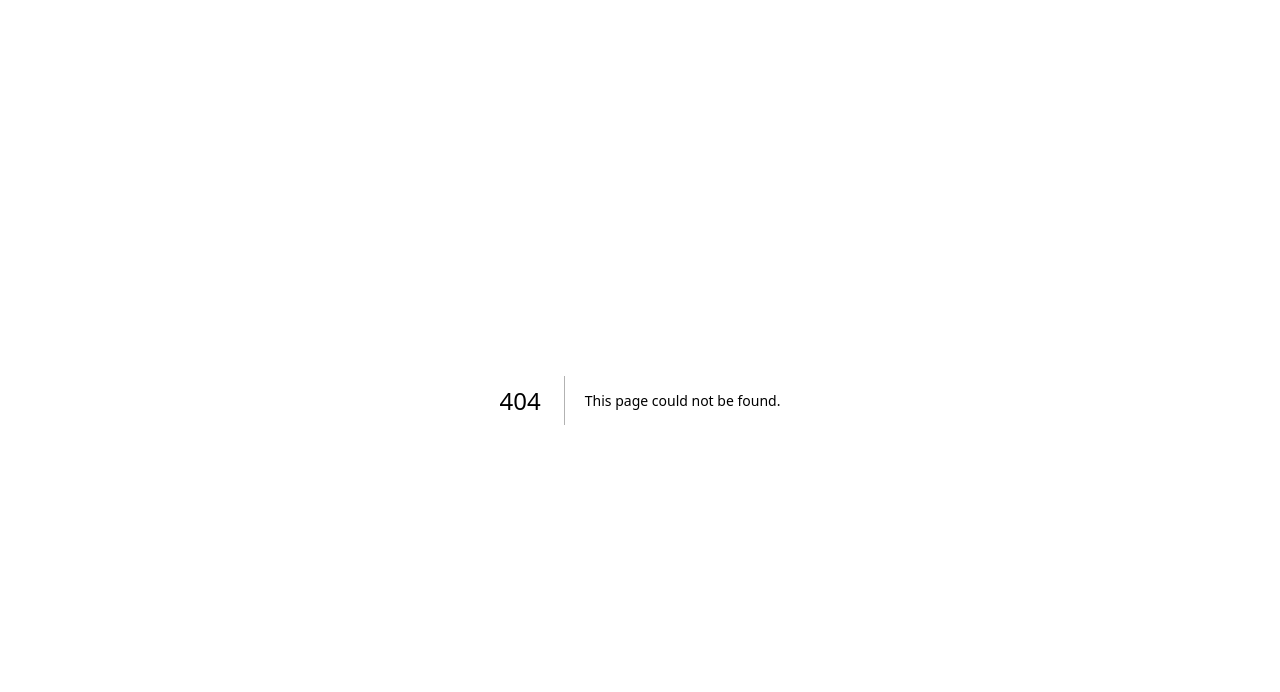
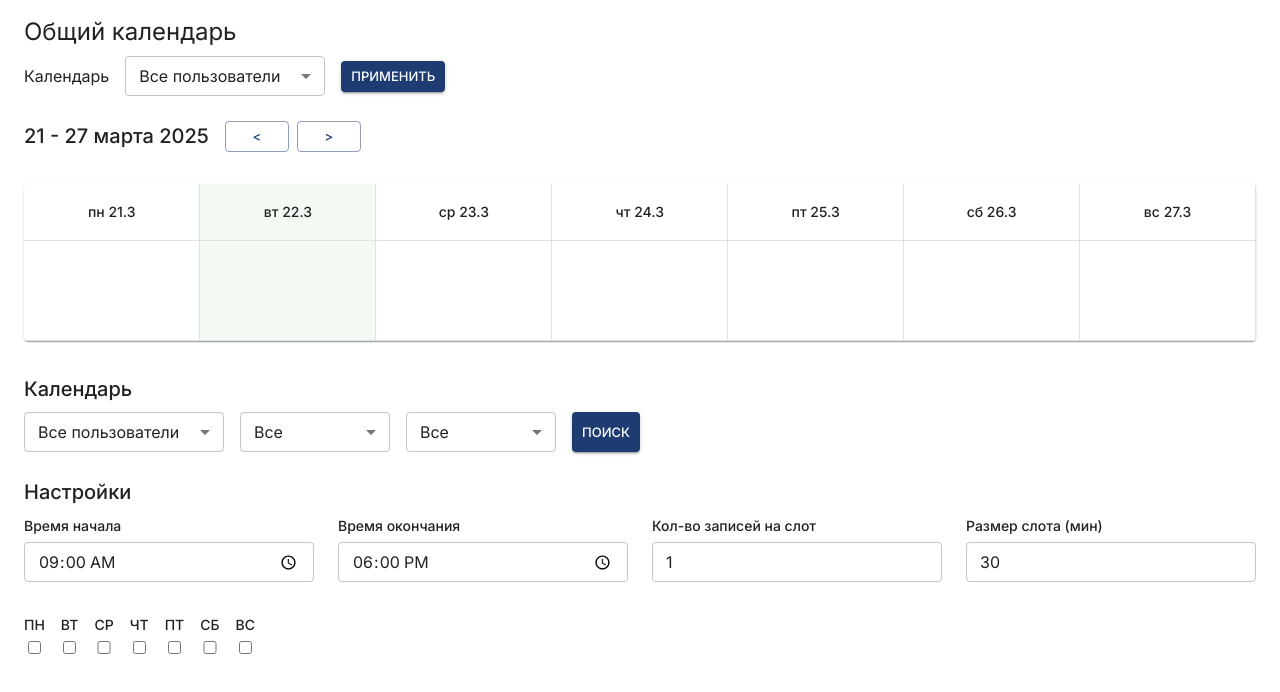
Before and after one commit to Dan4ik3e3e3/stuffix_erp, a Next.js app: page /calendar in a window 1280 px wide. Before the commit this address had no page. Shown: the top 692 px of the page. Built offline with nearby package versions, Linux system fonts and the light colour scheme.

Commit message:
Создана страница календаря с современным дизайном

```diff
--- /dev/null
+++ b/src/app/calendar/page.tsx
@@ -0,0 +1,200 @@
+'use client';
+
+import { useState } from 'react';
+import {
+  Container,
+  Box,
+  Typography,
+  Paper,
+  Button,
+  Select,
+  MenuItem,
+  FormControl,
+  TextField,
+  Grid,
+  Table,
+  TableBody,
+  TableCell,
+  TableContainer,
+  TableHead,
+  TableRow,
+} from '@mui/material';
+
+export default function CalendarPage() {
+  const [selectedUser, setSelectedUser] = useState('all');
+  const [selectedStatus, setSelectedStatus] = useState('all');
+  const [selectedProfession, setSelectedProfession] = useState('all');
+  const [dateRange, setDateRange] = useState(['2025-03-21', '2025-03-27']);
+
+  const days = ['пн', 'вт', 'ср', 'чт', 'пт', 'сб', 'вс'];
+  const currentWeek = dateRange[0].split('-')[2] + ' - ' + dateRange[1].split('-')[2] + ' марта 2025';
+
+  return (
+    <Container maxWidth={false} sx={{ mt: 2 }}>
+      <Typography variant="h5" gutterBottom>
+        Общий календарь
+      </Typography>
+
+      <Box sx={{ mb: 3, display: 'flex', alignItems: 'center', gap: 2 }}>
+        <Typography>Календарь</Typography>
+        <FormControl size="small" sx={{ minWidth: 200 }}>
+          <Select
+            value={selectedUser}
+            onChange={(e) => setSelectedUser(e.target.value)}
+            displayEmpty
+          >
+            <MenuItem value="all">Все пользователи</MenuItem>
+          </Select>
+        </FormControl>
+        <Button variant="contained" size="small">
+          ПРИМЕНИТЬ
+        </Button>
+      </Box>
+
+      <Box sx={{ mb: 4, display: 'flex', alignItems: 'center', gap: 2 }}>
+        <Typography variant="h6">{currentWeek}</Typography>
+        <Box sx={{ display: 'flex', gap: 1 }}>
+          <Button size="small" variant="outlined">&lt;</Button>
+          <Button size="small" variant="outlined">&gt;</Button>
+        </Box>
+      </Box>
+
+      <TableContainer component={Paper} sx={{ mb: 4 }}>
+        <Table>
+          <TableHead>
+            <TableRow>
+              {days.map((day, index) => (
+                <TableCell
+                  key={day}
+                  align="center"
+                  sx={{
+                    borderRight: '1px solid rgba(224, 224, 224, 1)',
+                    backgroundColor: index === 1 ? 'rgba(232, 245, 233, 0.5)' : 'inherit',
+                    minWidth: 150
+                  }}
+                >
+                  {day} {parseInt(dateRange[0].split('-')[2]) + index}.3
+                </TableCell>
+              ))}
+            </TableRow>
+          </TableHead>
+          <TableBody>
+            <TableRow>
+              {days.map((_, index) => (
+                <TableCell
+                  key={index}
+                  sx={{
+                    height: 100,
+                    borderRight: '1px solid rgba(224, 224, 224, 1)',
+                    backgroundColor: index === 1 ? 'rgba(232, 245, 233, 0.5)' : 'inherit'
+                  }}
+                />
+              ))}
+            </TableRow>
+          </TableBody>
+        </Table>
+      </TableContainer>
+
+      <Box sx={{ mb: 3 }}>
+        <Typography variant="h6" gutterBottom>
+          Календарь
+        </Typography>
+        <Box sx={{ display: 'flex', gap: 2, mb: 2 }}>
+          <FormControl size="small" sx={{ minWidth: 200 }}>
+            <Select
+              value={selectedUser}
+              onChange={(e) => setSelectedUser(e.target.value)}
+              displayEmpty
+            >
+              <MenuItem value="all">Все пользователи</MenuItem>
+            </Select>
+          </FormControl>
+          <FormControl size="small" sx={{ minWidth: 150 }}>
+            <Select
+              value={selectedStatus}
+              onChange={(e) => setSelectedStatus(e.target.value)}
+              displayEmpty
+            >
+              <MenuItem value="all">Все</MenuItem>
+            </Select>
+          </FormControl>
+          <FormControl size="small" sx={{ minWidth: 150 }}>
+            <Select
+              value={selectedProfession}
+              onChange={(e) => setSelectedProfession(e.target.value)}
+              displayEmpty
+            >
+              <MenuItem value="all">Все</MenuItem>
+            </Select>
+          </FormControl>
+          <Button variant="contained" size="small">
+            ПОИСК
+          </Button>
+        </Box>
+      </Box>
+
+      <Box sx={{ mb: 4 }}>
+        <Typography variant="h6" gutterBottom>
+          Настройки
+        </Typography>
+        <Box sx={{ display: 'flex', flexWrap: 'wrap', gap: 3 }}>
+          <Box sx={{ flex: '1 1 calc(25% - 24px)', minWidth: '200px' }}>
+            <Typography variant="subtitle2" gutterBottom>
+              Время начала
+            </Typography>
+            <TextField
+              type="time"
+              size="small"
+              fullWidth
+              defaultValue="09:00"
+            />
+          </Box>
+          <Box sx={{ flex: '1 1 calc(25% - 24px)', minWidth: '200px' }}>
+            <Typography variant="subtitle2" gutterBottom>
+              Время окончания
+            </Typography>
+            <TextField
+              type="time"
+              size="small"
+              fullWidth
+              defaultValue="18:00"
+            />
+          </Box>
+          <Box sx={{ flex: '1 1 calc(25% - 24px)', minWidth: '200px' }}>
+            <Typography variant="subtitle2" gutterBottom>
+              Кол-во записей на слот
+            </Typography>
+            <TextField
+              type="number"
+              size="small"
+              fullWidth
+              defaultValue="1"
+            />
+          </Box>
+          <Box sx={{ flex: '1 1 calc(25% - 24px)', minWidth: '200px' }}>
+            <Typography variant="subtitle2" gutterBottom>
+              Размер слота (мин)
+            </Typography>
+            <TextField
+              type="number"
+              size="small"
+              fullWidth
+              defaultValue="30"
+            />
+          </Box>
+        </Box>
+      </Box>
+
+      <Box sx={{ display: 'flex', gap: 2 }}>
+        {days.map((day) => (
+          <FormControl key={day}>
+            <Typography variant="subtitle2" gutterBottom>
+              {day.toUpperCase()}
+            </Typography>
+            <input type="checkbox" />
+          </FormControl>
+        ))}
+      </Box>
+    </Container>
+  );
+}
--- a/src/components/layout/Sidebar.tsx
+++ b/src/components/layout/Sidebar.tsx
@@ -9,23 +9,21 @@ import {
   ListItemButton,
   ListItemIcon,
   ListItemText,
-  Collapse,
   Typography,
+  TextField,
 } from '@mui/material';
-import {
-  Person,
-  Group,
-  Phone,
-  Assignment,
-  Assessment,
-  AccessTime,
-  People,
-  Home,
-  Business,
-  Block,
-  ExpandLess,
-  ExpandMore,
-} from '@mui/icons-material';
+import HomeIcon from '@mui/icons-material/Home';
+import AssignmentIcon from '@mui/icons-material/Assignment';
+import PersonIcon from '@mui/icons-material/Person';
+import PhoneIcon from '@mui/icons-material/Phone';
+import CalendarTodayIcon from '@mui/icons-material/CalendarToday';
+import GroupIcon from '@mui/icons-material/Group';
+import BlockIcon from '@mui/icons-material/Block';
+import DescriptionIcon from '@mui/icons-material/Description';
+import PaymentIcon from '@mui/icons-material/Payment';
+import BusinessIcon from '@mui/icons-material/Business';
+import AssessmentIcon from '@mui/icons-material/Assessment';
+import SettingsIcon from '@mui/icons-material/Settings';
 import Link from 'next/link';
 
 const drawerWidth = 280;
@@ -34,103 +32,38 @@ interface NavItem {
   title: string;
   path: string;
   icon: React.ReactNode;
-  children?: NavItem[];
+  badge?: number;
 }
 
 const navItems: NavItem[] = [
-  { title: 'Мой кабинет', path: '/my-cabinet', icon: <Home /> },
-  { title: 'Мои соискатели', path: '/my-candidates', icon: <Person /> },
-  { title: 'Мои звонки', path: '/my-calls', icon: <Phone /> },
-  { title: 'Заявки', path: '/requests', icon: <Assignment /> },
-  { title: 'Все соискатели', path: '/all-candidates', icon: <Group /> },
-  {
-    title: 'Статистика',
-    path: '/statistics',
-    icon: <Assessment />,
-    children: [
-      { title: 'Общая статистика', path: '/statistics/general', icon: <Assessment /> },
-      { title: 'По рекрутерам', path: '/statistics/recruiters', icon: <People /> },
-    ]
-  },
-  { title: 'Детализация звонков', path: '/call-details', icon: <AccessTime /> },
-  { title: 'Табели', path: '/timesheets', icon: <Assignment /> },
-  { title: 'Пользователи', path: '/users', icon: <People /> },
-  { title: 'Проживание', path: '/accommodation', icon: <Business /> },
-  { title: 'Черный список', path: '/blacklist', icon: <Block /> },
+  { title: 'Мой кабинет', path: '/dashboard', icon: <HomeIcon /> },
+  { title: 'Табели', path: '/timesheets', icon: <AssignmentIcon /> },
+  { title: 'Мои соискатели', path: '/my-candidates', icon: <PersonIcon /> },
+  { title: 'Мои звонки', path: '/my-calls', icon: <PhoneIcon />, badge: 1 },
+  { title: 'Календарь', path: '/calendar', icon: <CalendarTodayIcon /> },
+  { title: 'Все соискатели', path: '/all-candidates', icon: <GroupIcon /> },
+  { title: 'Черный список', path: '/blacklist', icon: <BlockIcon /> },
+  { title: 'Заявки', path: '/requests', icon: <DescriptionIcon /> },
+  { title: 'План', path: '/plan', icon: <AssignmentIcon /> },
+  { title: 'Каталог вакансий', path: '/vacancies', icon: <BusinessIcon /> },
+  { title: 'Отклики', path: '/responses', icon: <DescriptionIcon />, badge: 499 },
+  { title: 'Тикеты', path: '/tickets', icon: <DescriptionIcon />, badge: 2 },
+  { title: 'Выплаты за рефералов', path: '/referral-payments', icon: <PaymentIcon /> },
+  { title: 'Наши предприятия', path: '/our-companies', icon: <BusinessIcon /> },
+  { title: 'Проживание', path: '/accommodation', icon: <BusinessIcon /> },
+  { title: 'Статистика', path: '/statistics', icon: <AssessmentIcon /> },
+  { title: 'Шаблоны рассылок', path: '/mailing-templates', icon: <DescriptionIcon /> },
+  { title: 'Группы рекрутеров', path: '/recruiter-groups', icon: <GroupIcon /> },
+  { title: 'Пользователи', path: '/users', icon: <GroupIcon /> },
+  { title: 'Обращения', path: '/appeals', icon: <DescriptionIcon /> },
 ];
 
 export default function Sidebar() {
-  const [open, setOpen] = useState<string | null>(null);
+  const [searchQuery, setSearchQuery] = useState('');
 
-  const handleClick = (path: string) => {
-    setOpen(open === path ? null : path);
-  };
-
-  const renderNavItem = (item: NavItem) => {
-    if (item.children) {
-      return (
-        <Box key={item.path}>
-          <ListItem disablePadding>
-            <ListItemButton onClick={() => handleClick(item.path)}>
-              <ListItemIcon sx={{ color: 'inherit' }}>
-                {item.icon}
-              </ListItemIcon>
-              <ListItemText
-                primary={item.title}
-                primaryTypographyProps={{
-                  fontSize: '0.95rem',
-                  fontWeight: open === item.path ? 600 : 400
-                }}
-              />
-              {open === item.path ? <ExpandLess /> : <ExpandMore />}
-            </ListItemButton>
-          </ListItem>
-          <Collapse in={open === item.path} timeout="auto" unmountOnExit>
-            <List component="div" disablePadding>
-              {item.children.map((child) => (
-                <ListItem key={child.path} disablePadding>
-                  <ListItemButton
-                    component={Link}
-                    href={child.path}
-                    sx={{ pl: 4 }}
-                  >
-                    <ListItemIcon sx={{ color: 'inherit' }}>
-                      {child.icon}
-                    </ListItemIcon>
-                    <ListItemText
-                      primary={child.title}
-                      primaryTypographyProps={{
-                        fontSize: '0.9rem'
-                      }}
-                    />
-                  </ListItemButton>
-                </ListItem>
-              ))}
-            </List>
-          </Collapse>
-        </Box>
-      );
-    }
-
-    return (
-      <ListItem key={item.path} disablePadding>
-        <ListItemButton
-          component={Link}
-          href={item.path}
-        >
-          <ListItemIcon sx={{ color: 'inherit' }}>
-            {item.icon}
-          </ListItemIcon>
-          <ListItemText
-            primary={item.title}
-            primaryTypographyProps={{
-              fontSize: '0.95rem'
-            }}
-          />
-        </ListItemButton>
-      </ListItem>
-    );
-  };
+  const filteredNavItems = navItems.filter(item =>
+    item.title.toLowerCase().includes(searchQuery.toLowerCase())
+  );
 
   return (
     <Drawer
@@ -151,21 +84,55 @@ export default function Sidebar() {
         borderBottom: '1px solid rgba(0, 0, 0, 0.12)',
         display: 'flex',
         alignItems: 'center',
+        gap: 1,
         height: 64
       }}>
         <Typography variant="h6" component="div" sx={{
           color: '#1a237e',
           fontWeight: 600,
-          fontSize: '1.2rem'
+          fontSize: '0.9rem'
         }}>
-          Stuffix ERP
+          Егоров Никита
+        </Typography>
+        <Typography variant="body2" sx={{ color: 'text.secondary' }}>
+          Сергеевич
         </Typography>
       </Box>
+
+      <Box sx={{ p: 2 }}>
+        <TextField
+          size="small"
+          fullWidth
+          placeholder="Поиск"
+          value={searchQuery}
+          onChange={(e) => setSearchQuery(e.target.value)}
+          sx={{
+            '& .MuiOutlinedInput-root': {
+              borderRadius: 1,
+            }
+          }}
+        />
+      </Box>
+
+      <Typography
+        variant="subtitle2"
+        sx={{
+          px: 2,
+          py: 1,
+          color: 'text.secondary',
+          textTransform: 'uppercase',
+          fontSize: '0.75rem',
+          fontWeight: 700,
+        }}
+      >
+        НАВИГАЦИЯ
+      </Typography>
+
       <List
         sx={{
-          pt: 2,
+          pt: 0,
           '& .MuiListItemButton-root': {
-            py: 1.5,
+            py: 1,
             '&:hover': {
               backgroundColor: 'rgba(0, 0, 0, 0.04)',
             },
@@ -176,7 +143,43 @@ export default function Sidebar() {
           },
         }}
       >
-        {navItems.map(renderNavItem)}
+        {filteredNavItems.map((item) => (
+          <ListItem key={item.path} disablePadding>
+            <ListItemButton
+              component={Link}
+              href={item.path}
+            >
+              <ListItemIcon>
+                {item.icon}
+              </ListItemIcon>
+              <ListItemText
+                primary={item.title}
+                primaryTypographyProps={{
+                  fontSize: '0.875rem',
+                }}
+              />
+              {item.badge && (
+                <Box
+                  sx={{
+                    backgroundColor: item.badge > 100 ? '#f44336' : '#1a237e',
+                    color: '#fff',
+                    borderRadius: '12px',
+                    padding: '0 8px',
+                    fontSize: '0.75rem',
+                    fontWeight: 600,
+                    minWidth: '20px',
+                    height: '20px',
+                    display: 'flex',
+                    alignItems: 'center',
+                    justifyContent: 'center',
+                  }}
+                >
+                  {item.badge}
+                </Box>
+              )}
+            </ListItemButton>
+          </ListItem>
+        ))}
       </List>
     </Drawer>
   );
```
